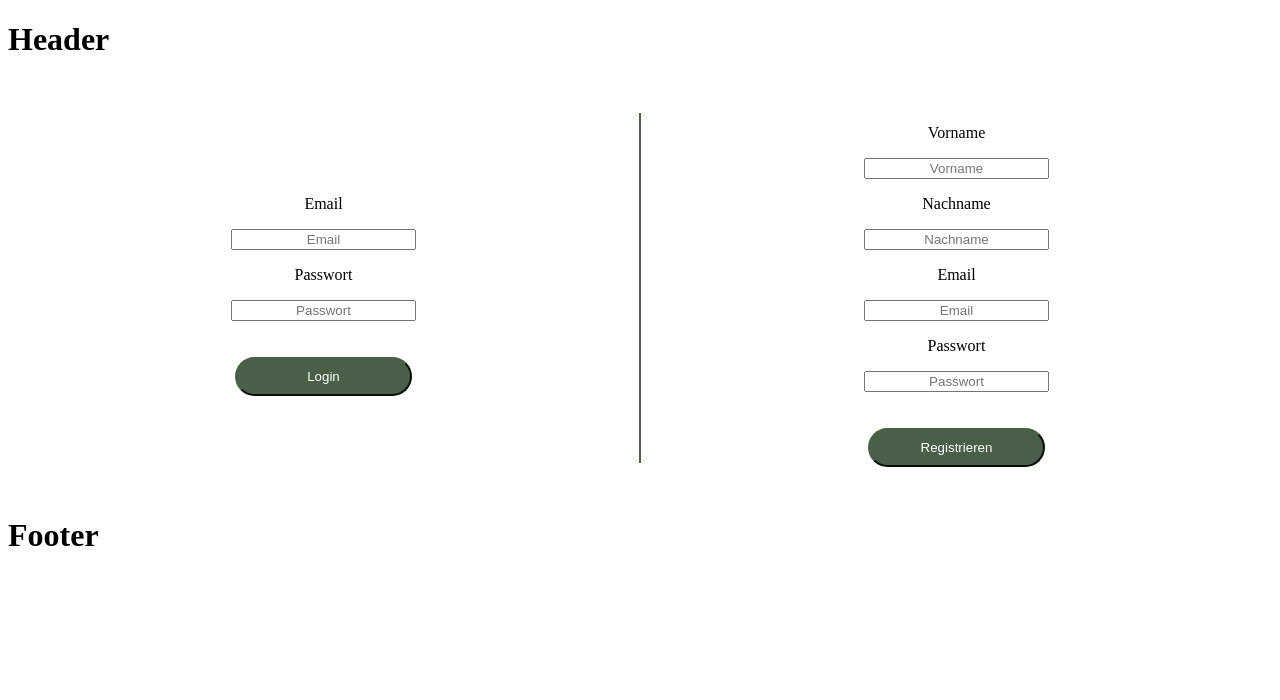
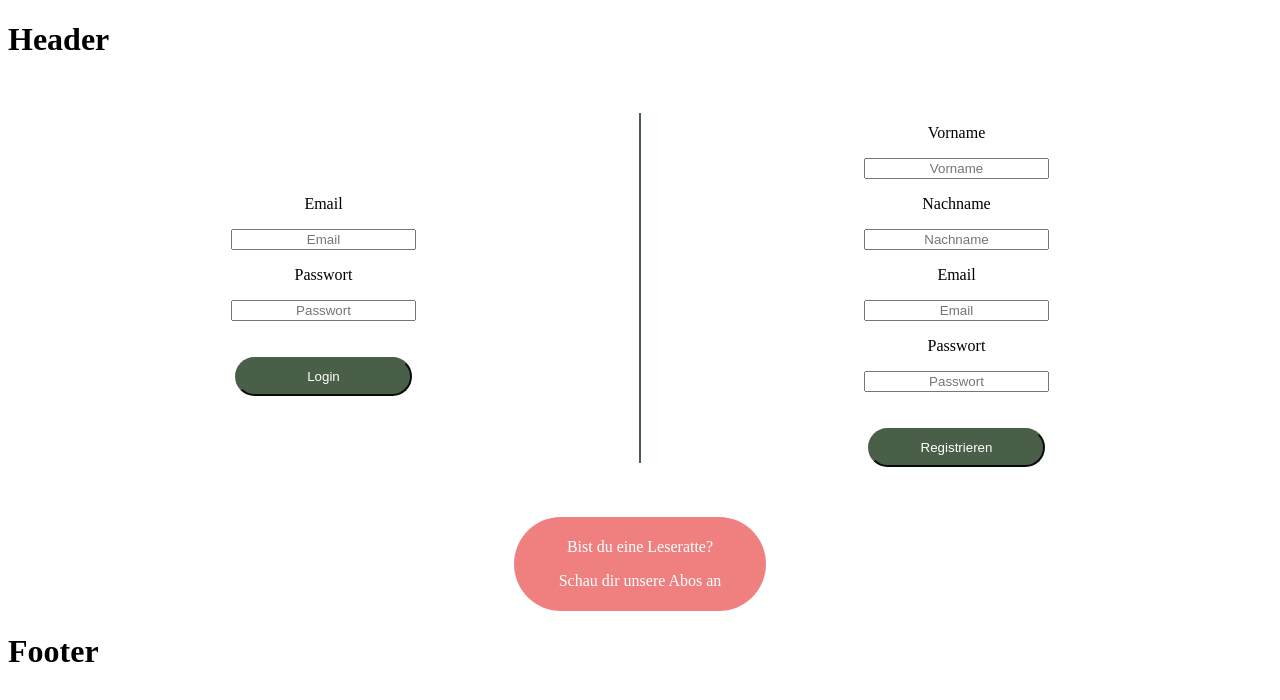
Before and after one commit to DominikR02/readbetter, a plain HTML site: page login.html in a window 1280 px wide. Drawn offline with Linux system fonts and the light colour scheme.

Commit message:
Update login.html

```diff
--- a/login.html
+++ b/login.html
@@ -39,6 +39,11 @@
     </div>
 </div>
 
+<div style="background-color: lightcoral; border-radius: 50px; color: #fff; margin: 0 40%; text-align: center; padding: 5px">
+    <p>Bist du eine Leseratte?</p>
+    <p>Schau dir unsere <a href="abos.html">Abos</a> an</p>
+</div>
+
 <h1>Footer</h1>
 </body>
 </html>
```
